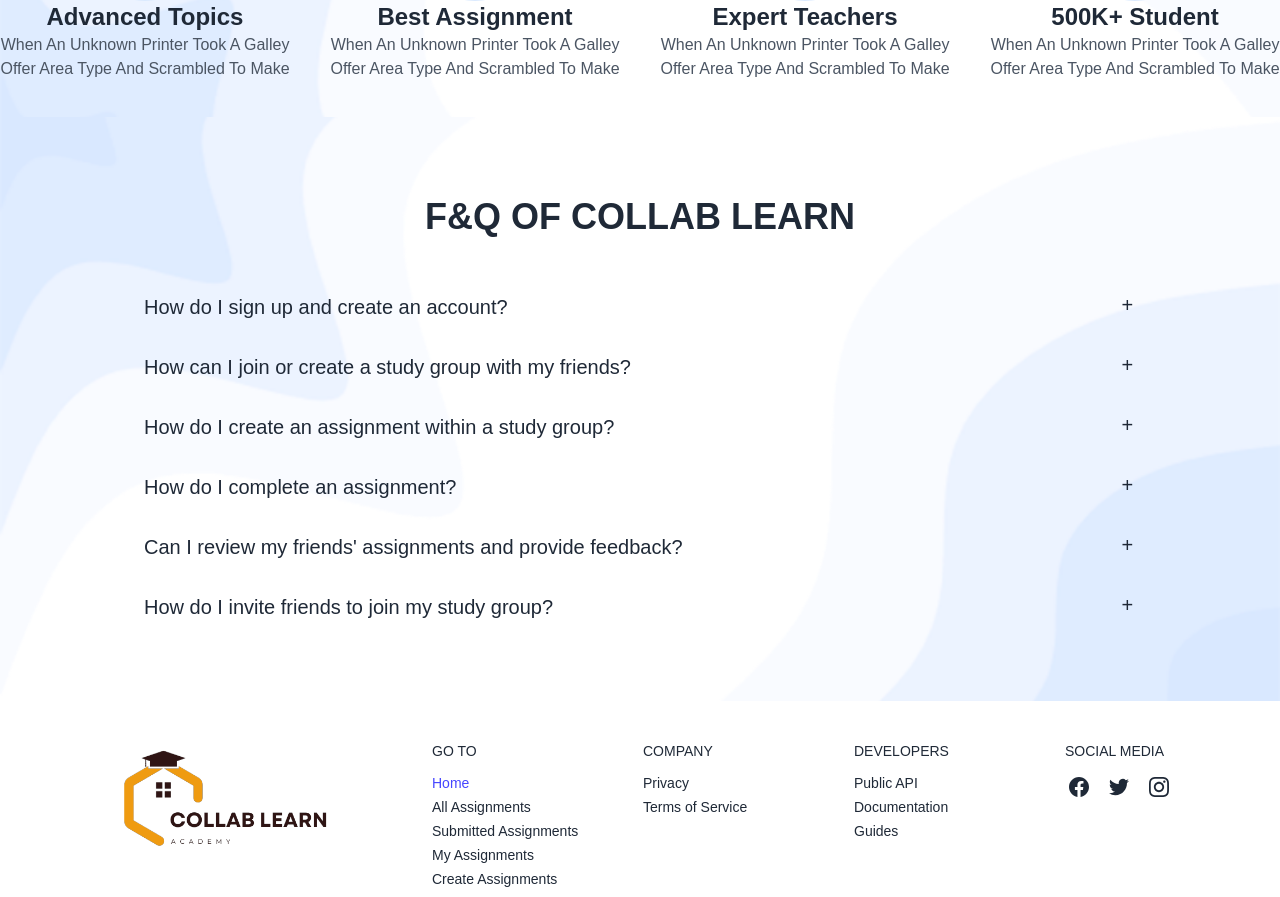
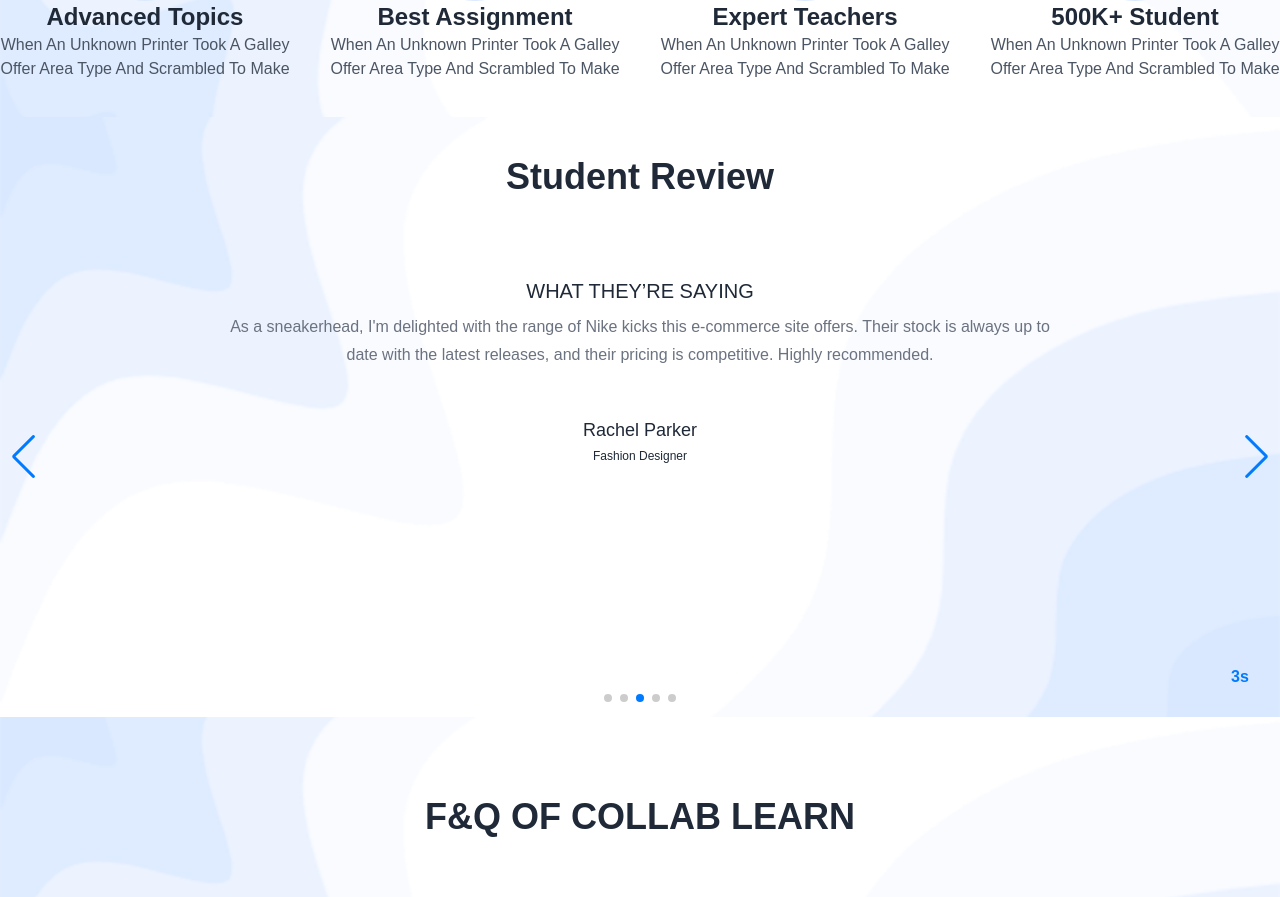
Before and after one commit to mehedihasanepu/Collab-Learn-client, a React (Vite) app: page / in a window 1280 px wide. Shown: the part 1074-1971 px from the top of the page. Built offline with nearby package versions, Linux system fonts and the light colour scheme; no server answers.

Commit message:
one extra section added in home page

```diff
--- a/package.json
+++ b/package.json
@@ -24,7 +24,8 @@
     "react-pdf": "^7.5.1",
     "react-router-dom": "^6.18.0",
     "sort-by": "^1.2.0",
-    "sweetalert2": "^11.9.0"
+    "sweetalert2": "^11.9.0",
+    "swiper": "^11.0.3"
   },
   "devDependencies": {
     "@types/react": "^18.2.15",
--- /dev/null
+++ b/src/hooks/useAuthSecure/useAuthSecure.jsx
@@ -0,0 +1,33 @@
+import axios from "axios";
+import { useEffect } from "react";
+import useAuth from "../useAuth/useAuth";
+
+
+
+const axiosSecure = axios.create({
+    baseURL: 'http://localhost:5000/',
+    withCredentials: true
+})
+const useAuthSecure = () => {
+    const { logOut } = useAuth()
+
+    useEffect(() => {
+        axiosSecure.interceptors.response.use(res => {
+            return res;
+        },
+            error => {
+                console.log('error tracked in the interceptor', error.response);
+                if (error.response.status === 401 || error.response.status === 401) {
+
+                    logOut()
+                        .then(() => { })
+                        .catch(error => console.error(error))
+                }
+            }
+        )
+    }, [])
+
+    return axiosSecure
+};
+
+export default useAuthSecure;
--- a/src/page/Auth/Login/Login.jsx
+++ b/src/page/Auth/Login/Login.jsx
@@ -7,6 +7,7 @@ import githubIcon from "../../../assets/icon/github.gif"
 import useAuth from "../../../hooks/useAuth/useAuth";
 import { useState } from "react";
 import toast from "react-hot-toast";
+import axios from "axios";
 const Login = () => {
     const { bgLeft } = useBackground()
     const { singIn, googleSingIn } = useAuth()
@@ -27,7 +28,19 @@ const Login = () => {
         singIn(email, password)
             .then(result => {
                 console.log(result.user);
-                navigate(location?.state ? location.state : "/")
+
+                const loggedInUser = result.user;
+                console.log(loggedInUser);
+                const user = { email };
+                // access token
+
+                axios.post('http://localhost:5000/jwt', user, { withCredentials: true })
+                    .then(res => {
+                        console.log(res.data);
+                        if (res.data.success) {
+                            navigate(location?.state ? location?.state : '/')
+                        }
+                    })
                 toast.success('Sing in SuccessFull')
             })
             .catch(error => {
@@ -44,6 +57,7 @@ const Login = () => {
         googleSingIn()
             .then(result => {
                 console.log(result.user);
+
                 navigate(location?.state ? location.state : "/")
                 toast.success('Sing in SuccessFully')
             })
@@ -59,7 +73,7 @@ const Login = () => {
         <div style={bgLeft}>
             <div className="max-w-screen-xl mx-auto">
                 <div className="flex flex-col md:flex-row justify-center items-center px-5">
-                <h4 className="text-4xl mt-0 font-semibold pt-5 flex md:hidden text-blue-gray-900 ">
+                    <h4 className="text-4xl mt-0 font-semibold pt-5 flex md:hidden text-blue-gray-900 ">
                         Login
                     </h4>
                     <div className="w-[300px] md:w-[500px] ">
--- a/src/page/Home/Home/Home.jsx
+++ b/src/page/Home/Home/Home.jsx
@@ -2,6 +2,7 @@ import Banner from "../Banner/Banner";
 import Feature from "../Feature/Feature"
 import Faq from "../Faq/Faq"
 import { useEffect } from "react";
+import StudentReview from "../StudentReview/StudentReview";
 
 
 
@@ -13,7 +14,9 @@ const Home = () => {
         <div>
             <Banner></Banner>
             <Feature></Feature>
+            <StudentReview></StudentReview>
             <Faq></Faq>
+
         </div>
     );
 };
--- /dev/null
+++ b/src/page/Home/StudentReview/StudentReview.jsx
@@ -0,0 +1,117 @@
+
+
+import { useRef } from 'react';
+import { Swiper, SwiperSlide } from 'swiper/react';
+
+
+import 'swiper/css';
+import 'swiper/css/pagination';
+import 'swiper/css/navigation';
+import './studentReview.css';
+
+import { Autoplay, Pagination, Navigation } from 'swiper/modules';
+import useBackground from '../../../hooks/useBackground/useBackground';
+
+const StudentReview = () => {
+    const progressCircle = useRef(null);
+    const progressContent = useRef(null);
+    const onAutoplayTimeLeft = (s, time, progress) => {
+        progressCircle.current.style.setProperty('--progress', 1 - progress);
+        progressContent.current.textContent = `${Math.ceil(time / 1000)}s`;
+    };
+    const {bgLeftCorner}=useBackground()
+    return (
+        <div style={bgLeftCorner}>
+            <div className='max-w-screen-xl mx-auto '>
+                <h2 className="text-3xl md:text-4xl text-center font-semibold pt-10" >Student Review </h2>
+                <div className='h-[100vh] md:h-[80vh] lg:h-[65vh]' >
+
+                    <Swiper
+                        spaceBetween={30}
+                        centeredSlides={true}
+                        autoplay={{
+                            delay: 2500,
+                            disableOnInteraction: false,
+                        }}
+                        pagination={{
+                            clickable: true,
+                        }}
+                        navigation={true}
+                        modules={[Autoplay, Pagination, Navigation]}
+                        onAutoplayTimeLeft={onAutoplayTimeLeft}
+                        className="mySwiper"
+                    >
+
+
+
+                        <SwiperSlide className='pt-20'>
+                            <div className='w-8/12'>
+                                <h3 className="text-xl">WHAT THEY’RE SAYING</h3>
+                                <p className='text-gray-500 text-[16px] leading-7 pt-2'>I am thrilled with my recent purchase from this e-commerce site. Their range of brands is fantastic. I snagged a stylish Adidas jacket and some trendy Zara pieces, all at great </p>
+                                <h3 className='pt-12'>Sarah Anderson </h3>
+                                <p className='text-xs pt-1'>Marine Biologist</p>
+                            </div>
+                        </SwiperSlide>
+
+
+                        <SwiperSlide className='pt-20'>
+                            <div className='w-8/12'>
+                                <h3 className="text-xl">WHAT THEY’RE SAYING</h3>
+                                <p className='text-gray-500 text-[16px] leading-7 pt-2'>From Zara's affordable chic to Gucci's luxurious pieces, this e-commerce site is a fashion lover's dream. The checkout process is quick, and the delivery is prompt. A great shopping experience overall.</p>
+                                <h3 className='pt-12'>David Carter</h3>
+                                <p className='text-xs pt-1'>Software Developer</p>
+                            </div>
+                        </SwiperSlide>
+
+
+
+                        <SwiperSlide className='pt-20'>
+                            <div className='w-8/12'>
+                                <h3 className="text-xl">WHAT THEY’RE SAYING</h3>
+                                <p className='text-gray-500 text-[16px] leading-7 pt-2'>As a sneakerhead, I'm delighted with the range of Nike kicks this e-commerce site offers. Their stock is always up to date with the latest releases, and their pricing is competitive. Highly recommended.</p>
+                                <h3 className='pt-12'>Rachel Parker</h3>
+                                <p className='text-xs pt-1'>Fashion Designer</p>
+                            </div>
+                        </SwiperSlide>
+
+
+
+                        <SwiperSlide className='pt-20'>
+                            <div className='w-8/12'>
+                                <h3 className="text-xl">WHAT THEY’RE SAYING</h3>
+                                <p className='text-gray-500 text-[16px] leading-7 pt-2'>Finding my favorite H&M essentials has never been easier. This e-commerce store stocks an extensive collection. Plus, their customer service is exceptional - responsive and accommodating.</p>
+                                <h3 className='pt-12'>Michael Lewis</h3>
+                                <p className='text-xs pt-1'>Firefighter</p>
+                            </div>
+                        </SwiperSlide>
+
+
+                        <SwiperSlide className='pt-20'>
+                            <div className='w-8/12'>
+                                <h3 className="text-xl">WHAT THEY’RE SAYING</h3>
+                                <p className='text-gray-500 text-[16px] leading-7 pt-2'>I'm a loyal customer for a reason. This e-commerce store consistently delivers top-notch products and an efficient shopping experience. I can trust them for my favorite Levi's jeans or that perfect Nike pair.</p>
+                                <h3 className='pt-12'>Emily Turner</h3>
+                                <p className='text-xs pt-1'>Botanist</p>
+                            </div>
+                        </SwiperSlide>
+
+
+
+
+
+
+                        <div className="autoplay-progress" slot="container-end">
+                            <svg viewBox="0 0 48 48" ref={progressCircle}>
+                                <circle cx="24" cy="24" r="20"></circle>
+                            </svg>
+                            <span ref={progressContent}></span>
+                        </div>
+                    </Swiper>
+                </div>
+
+            </div>
+        </div>
+    );
+};
+
+export default StudentReview;
--- /dev/null
+++ b/src/page/Home/StudentReview/studentReview.css
@@ -0,0 +1,41 @@
+.swiper {
+    width: 100%;
+    height: 100%;
+  }
+
+  .swiper-slide {
+    text-align: center;
+    font-size: 18px;
+    display: flex;
+    justify-content: center;
+  }
+
+  .autoplay-progress {
+    position: absolute;
+    right: 16px;
+    bottom: 16px;
+    z-index: 10;
+    width: 48px;
+    height: 48px;
+    display: flex;
+    align-items: center;
+    justify-content: center;
+    font-weight: bold;
+    color: var(--swiper-theme-color);
+  }
+
+  .autoplay-progress svg {
+    --progress: 0;
+    position: absolute;
+    left: 0;
+    top: 0px;
+    z-index: 10;
+    width: 100%;
+    height: 100%;
+    stroke-width: 4px;
+    stroke: var(--swiper-theme-color);
+    fill: none;
+    stroke-dashoffset: calc(125.6 * (1 - var(--progress)));
+    stroke-dasharray: 125.6;
+    transform: rotate(-90deg);
+  }
--- a/src/provider/AuthProvider/AuthProvider.jsx
+++ b/src/provider/AuthProvider/AuthProvider.jsx
@@ -1,6 +1,7 @@
 import { createContext, useEffect, useState } from "react";
 import app from "../../firebase/firebase.config";
 import { GoogleAuthProvider, createUserWithEmailAndPassword, getAuth, onAuthStateChanged, signInWithEmailAndPassword, signInWithPopup, signOut } from "firebase/auth";
+import axios from "axios";
 
 export const AuthContext = createContext();
 const auth = getAuth(app);
@@ -38,15 +39,31 @@ const AuthProvider = ({ children }) => {
 
     useEffect(() => {
         const unSubscribe = onAuthStateChanged(auth, currentUser => {
+
+            const userEmail = currentUser?.email || user?.email;
+            const loggedUser = { email: userEmail }
+
+
             setUser(currentUser)
+            console.log('current user', currentUser);
             setLoading(false)
+            if (currentUser) {
+                axios.post('http://localhost:5000/jwt', loggedUser, { withCredentials: true })
+                    .then(res => {
+                        console.log('token response', res.data);
+                    })
+            }
+            else {
+                axios.post('http://localhost:5000/logout', loggedUser, { withCredentials: true })
+                    .then(res => {
+                        console.log(res.data);
+                    })
+            }
         });
         return () => {
             unSubscribe();
         }
     }, [])
-
-
 
 
 
--- /dev/null
+++ b/src/route/PrivateRoute/PrivateRoute.jsx
@@ -0,0 +1,22 @@
+/* eslint-disable react/prop-types */
+import { Navigate, useLocation } from "react-router-dom";
+import useAuth from "../../hooks/useAuth/useAuth";
+import Loading from "../../component/Loading/Loading";
+
+
+const PrivateRoute = ({ children }) => {
+    const { user, loading } = useAuth();
+    const location = useLocation();
+
+    if (loading) {
+        return <Loading></Loading>
+
+    }
+    if (user) {
+        return children
+    }
+
+    return <Navigate state={location.pathname} to="/login"></Navigate>
+};
+
+export default PrivateRoute;
```
Also changed, not shown: src/route/Routes.jsx (+21 -10 lines), 1 other file (tests, documents, lock files or other folders).
